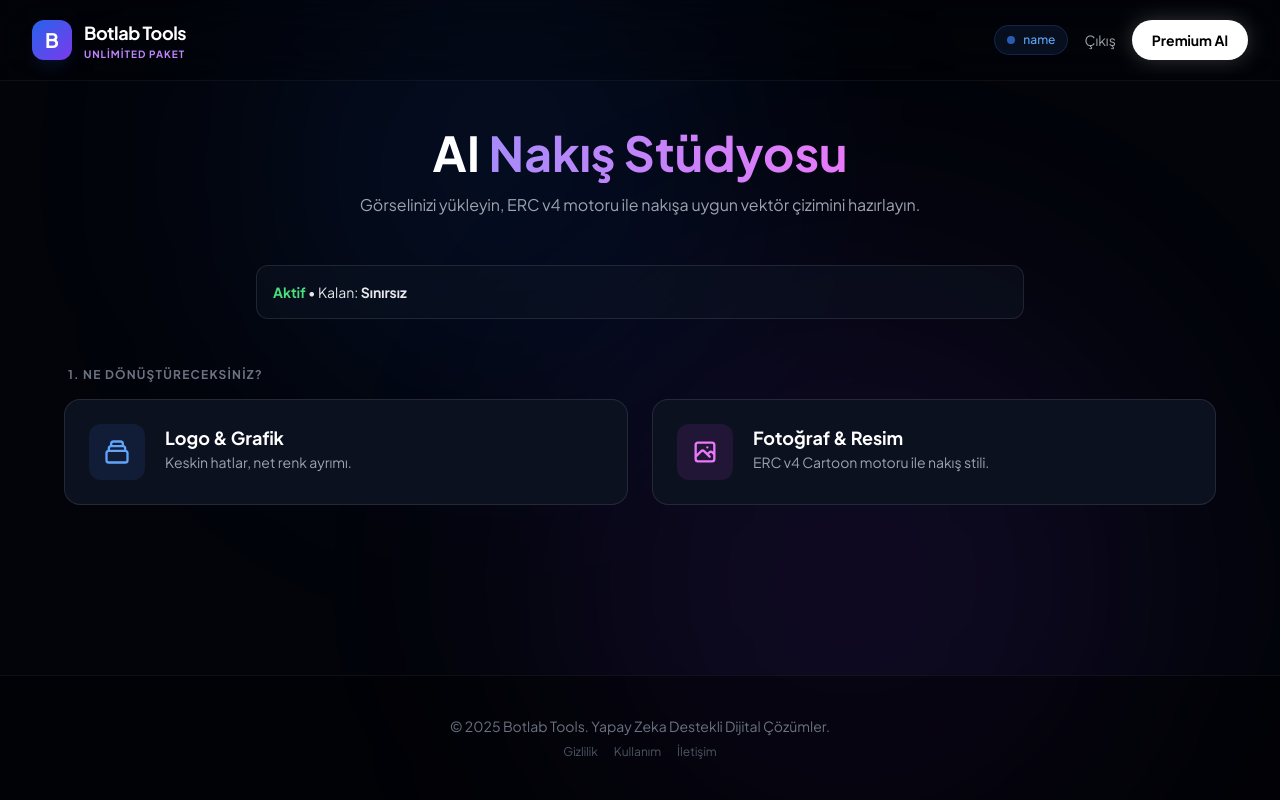
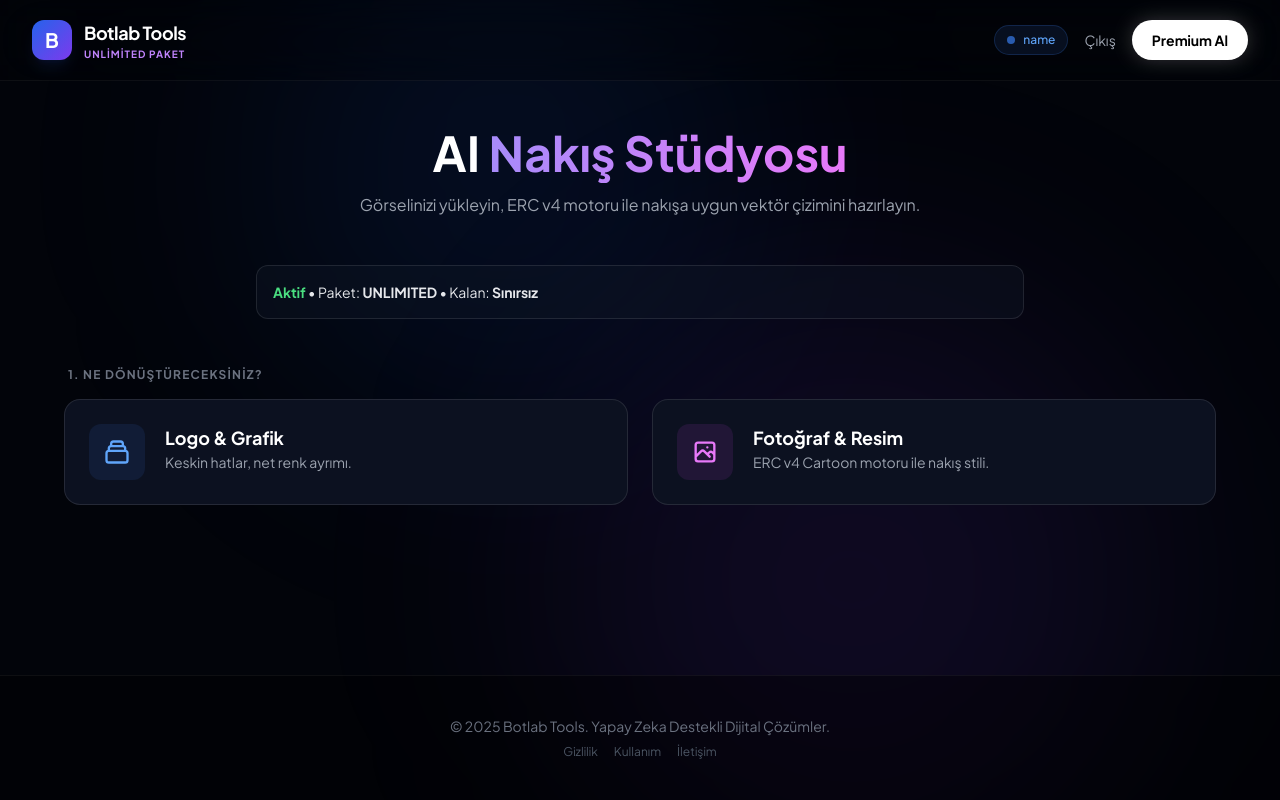
Before and after one commit to odabasi44/NAKIS-PROHE, a Flask app: page /vektor in a window 1280 px wide. Run offline with Flask 3, Linux system fonts and the light colour scheme; the visitor is signed in with stand-in values (Sample User, id 1); some libraries are stand-ins or nearby versions.

Commit message:
Update vektor.html

```diff
--- a/templates/vektor.html
+++ b/templates/vektor.html
@@ -232,9 +232,11 @@
         if (status.allowed) {
             const left = (typeof status.left === 'number') ? status.left : 0;
             const leftText = left > 9000 ? "Sınırsız" : `${left} işlem hakkı`;
-            box.innerHTML = `<span class="font-bold text-green-400">Aktif</span> • Kalan: <span class="font-bold">${leftText}</span>`;
+            const tier = (status.tier || '').toString().toUpperCase();
+            box.innerHTML = `<span class="font-bold text-green-400">Aktif</span> • Paket: <span class="font-bold">${tier || '-'}</span> • Kalan: <span class="font-bold">${leftText}</span>`;
         } else {
-            box.innerHTML = `<span class="font-bold text-red-400">Kısıtlı</span> • Bu araç için hakkınız yok veya limit bitti. <button onclick="openModal('premiumModal')" class="underline font-bold text-blue-300">Paketleri İncele</button>`;
+            const tier = (status.tier || '').toString().toUpperCase();
+            box.innerHTML = `<span class="font-bold text-red-400">Kısıtlı</span> • Paket: <span class="font-bold">${tier || '-'}</span> • Bu araç için hakkınız yok veya limit bitti. <button onclick="openModal('premiumModal')" class="underline font-bold text-blue-300">Paketleri İncele</button>`;
         }
     }
 
@@ -243,7 +245,7 @@
             const res = await fetch('/api/check_tool_status/vector/default');
             const st = await res.json();
             vectorAllowed = !!st.allowed;
-            renderLimitBox({ allowed: st.allowed, left: st.left });
+            renderLimitBox({ allowed: st.allowed, left: st.left, tier: st.tier, limit: st.limit });
         } catch (e) {
             console.error(e);
         }
```
